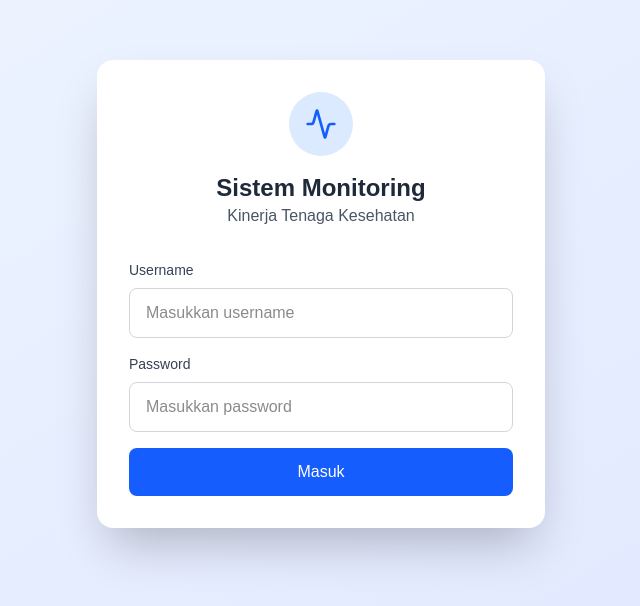
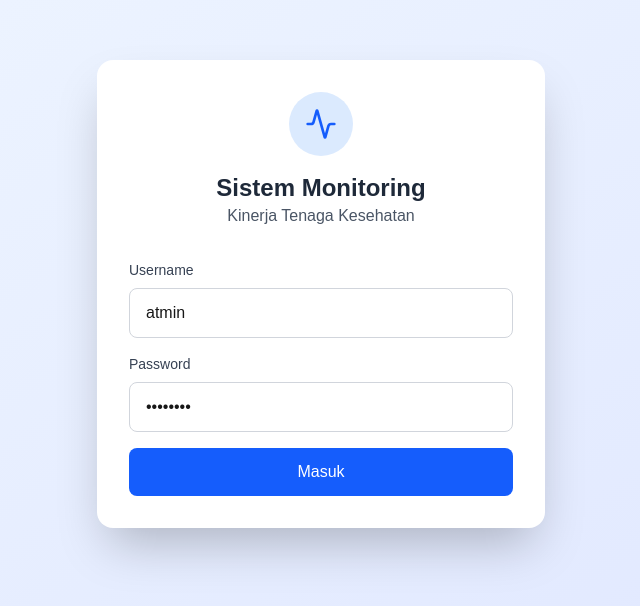
Before and after one commit to algididntwakeup/meditrack-monitoring, a Next.js app: page / in a window 1280 px wide. Shown: the part 106-712 px from the top of the page, without its empty margins (319-959 px from the left). Built offline with nearby package versions, Linux system fonts and the light colour scheme.

Commit message:
lupa bjir gabisa login

```diff
--- a/src/components/HealthcareMonitoringSystem.tsx
+++ b/src/components/HealthcareMonitoringSystem.tsx
@@ -31,7 +31,7 @@ const HealthcareMonitoringSystem = () => {
   ];
 
   const LoginForm = () => {
-    const [credentials, setCredentials] = useState({ username: '', password: '' });
+    const [credentials, setCredentials] = useState({ username: 'atmin', password: 'atmin123' });
 
     const handleLogin = (e: React.FormEvent<HTMLFormElement>) => {
       e.preventDefault();
```
